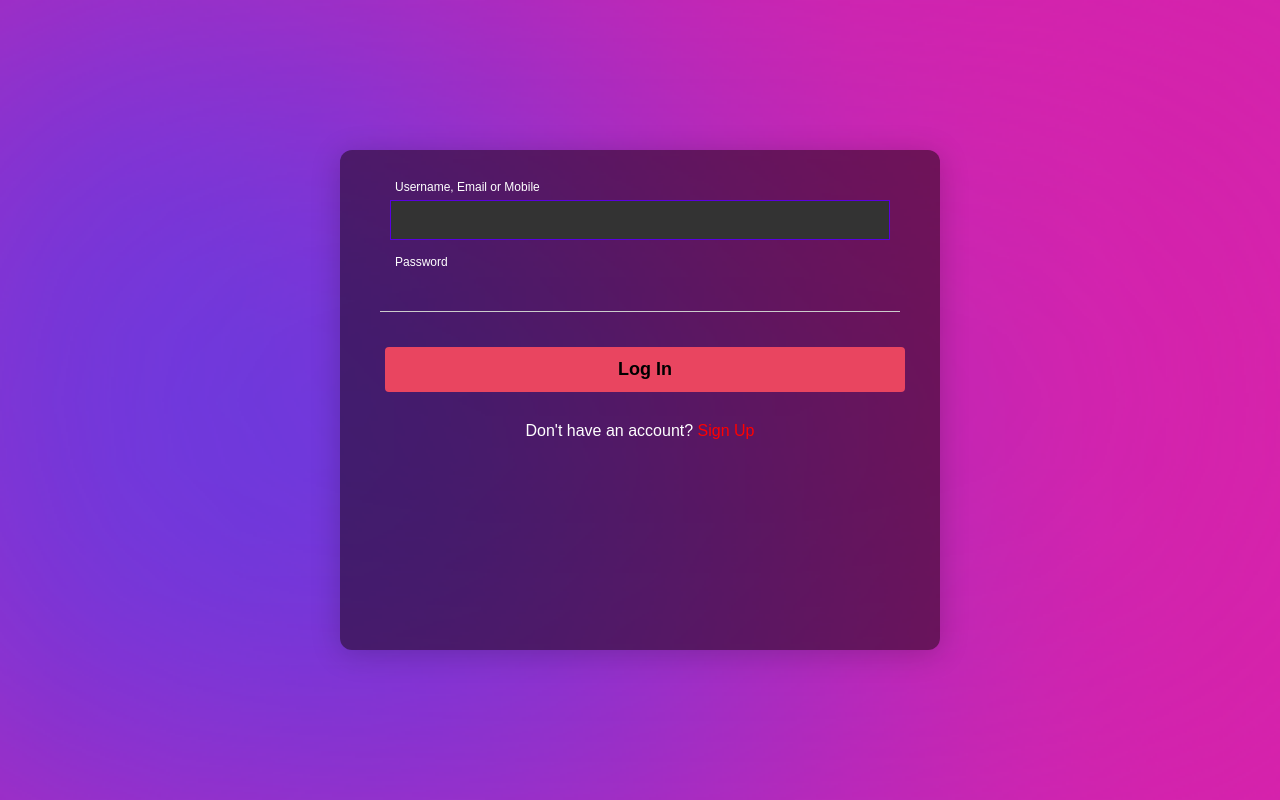
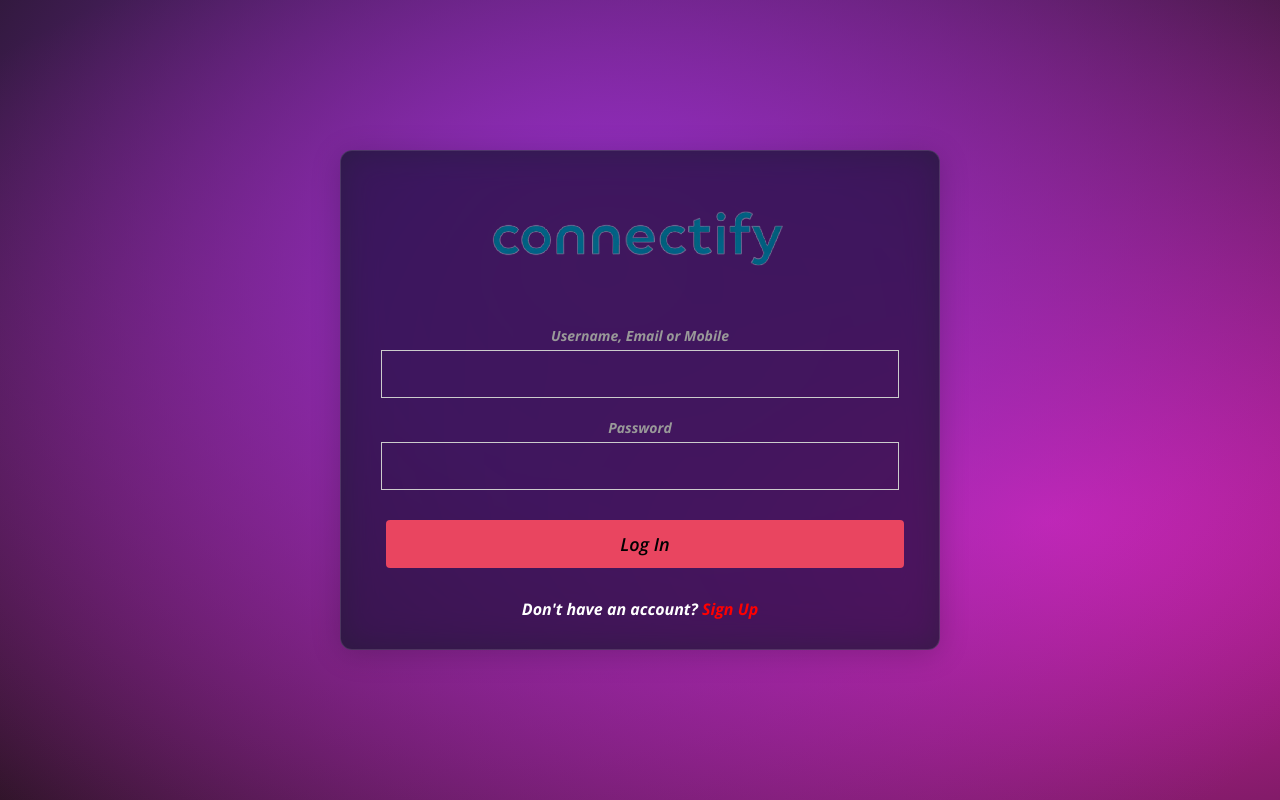
Before and after one commit to rakshitabalikai/ourinsta, a React (Create React App) app: page / in a window 1280 px wide. Built offline with nearby package versions, Linux system fonts and the light colour scheme.

Commit message:
log in css

```diff
--- a/public/index.html
+++ b/public/index.html
@@ -24,7 +24,11 @@
       work correctly both with client-side routing and a non-root public URL.
       Learn how to configure a non-root public URL by running `npm run build`.
     -->
-    <title>React App</title>
+    <title>connectify</title>
+    <link rel="preconnect" href="https://fonts.googleapis.com">
+    <link rel="preconnect" href="https://fonts.gstatic.com" crossorigin>
+    <link href="https://fonts.googleapis.com/css2?family=Open+Sans:ital,wght@0,300..800;1,300..800&display=swap" rel="stylesheet">
+    <link href="https://fonts.googleapis.com/css2?family=Open+Sans:ital,wght@1,300..800&display=swap" rel="stylesheet">
   </head>
   <body>
     <noscript>You need to enable JavaScript to run this app.</noscript>
--- a/src/components/css/CreatePost.css
+++ b/src/components/css/CreatePost.css
@@ -43,7 +43,7 @@ button:hover {
   background-color: #9a00ff;
 }
 
-input[type="file"] {
+.caption {
   padding: 10px;
   margin-top: 10px;
   background-color: #333;
@@ -51,7 +51,7 @@ input[type="file"] {
   color: white;
 }
 
-input[type="text"] {
+.caption > input[type="text"] {
   padding: 10px;
   margin-top: 10px;
   background-color: #333;
--- a/src/components/css/Editprofile.css
+++ b/src/components/css/Editprofile.css
@@ -5,7 +5,7 @@
   }
 
   body {
-    font-family: Arial, sans-serif;
+    /* font-family: Arial, sans-serif; */
     background-color: #000;
     color: #fff;
   }
--- a/src/components/css/Login.css
+++ b/src/components/css/Login.css
@@ -11,17 +11,38 @@
   }
 }
 body {
-  font-family: 'Arial', sans-serif;
+  font-family: "Open Sans", sans-serif;
+  font-optical-sizing: auto;
+  font-weight: 700;
+  font-style: italic;
+  font-variation-settings:
+    "wdth" 100;
   height: 100vh;
   width: 100vw;
-  background: url('../assets/background/blob-scene-haikei\ \(2\).png') no-repeat center center/cover;
+  background-color: #7236d4;
+  background-image:
+      radial-gradient(at 47% 33%, hsl(279.74, 62%, 49%) 0, transparent 95%),
+      radial-gradient(at 82% 65%, hsl(314.84, 73%, 49%) 0, transparent 95%);
+  /* background: url('../assets/background/blurry-gradient-haikei.png') no-repeat center center/cover; */
   display: flex;
   justify-content: center;
   align-items: center;
 }
 
+/* Glassmorphism card effect */
+.card {
+
+}
+
+/* Generated by https://generator.ui.glass/ */
+
 .main-container-login {
-  background: rgba(17, 1, 1, 0.498);
+  backdrop-filter: blur(16px) saturate(180%);
+  -webkit-backdrop-filter: blur(16px) saturate(180%);
+  background-color: rgba(17, 25, 40, 0.75);
+  border-radius: 12px;
+  border: 1px solid rgba(255, 255, 255, 0.125);
+  /* background: rgba(17, 1, 1, 0.498); */
   padding: 40px;
   width: 600px;
   height: 500px;
@@ -31,16 +52,22 @@ body {
 }
 
 .heading {
-  font-family: 'Arial', sans-serif;
-  font-size: 36px;
-  font-weight: 700;
-  color: #fff;
   margin-bottom: 30px;
+}
+.logo{
+  height: 100px;
 }
 
 .field {
   position: relative;
-  margin-bottom: 25px;
+  margin-bottom: 20px; /* Added more space between fields */
+}
+
+.field label {
+  display: block; /* This ensures the label appears above the input */
+  font-size: 14px;
+  color: #999;
+  margin-bottom: 5px; /* Adjust spacing between label and input */
 }
 
 .field input {
@@ -48,30 +75,77 @@ body {
   padding: 14px;
   font-size: 16px;
   border: 1px solid #ccc;
-  /* border-radius: 4px;  */
+  outline: none;
+  background-color: rgba(255, 255, 255, 0);
+}
+/* Autofill background color fix */
+input:-webkit-autofill,
+input:-webkit-autofill:hover,
+input:-webkit-autofill:focus,
+input:-webkit-autofill:active {
+  -webkit-box-shadow: 0 0 0 1000px rgba(255, 255, 255, 0) inset;
+  box-shadow: 0 0 0 1000px rgba(255, 255, 255, 0) inset;
+  -webkit-text-fill-color: #fff; /* Adjust text color for autofill */
+  transition: background-color 5000s ease-in-out 0s;
+}
+
+input:-internal-autofill-selected {
+  appearance: menulist-button;
+  background-image: none !important;
+  background-color: rgba(255, 255, 255, 0) !important; /* Keeps it transparent */
+  color: #fff !important; /* Keeps the text color */
+}
+
+/* Regular input field styles */
+.field input {
+  width: 100%;
+  padding: 14px;
+  font-size: 16px;
+  border: 1px solid #ccc;
+  outline: none;
+  background-color: rgba(255, 255, 255, 0); /* Transparent background */
+  color: #fff; /* White text color */
+}
+
+.field input::placeholder {
+  color: rgba(255, 255, 255, 0.6); /* Placeholder text color */
+}
+
+
+/* .field input {
+  width: 100%;
+  padding: 14px;
+  font-size: 16px;
+  border: 1px solid #ccc;
+  /* border-radius: 4px;
   outline: none;
   background-color: rgba(255, 255, 255, 0);
 }
 
 .field label {
   position: absolute;
-  top: 18px; /* Adjusted for more space */
+  top: 18px; /* Adjusted for more space *
   left: 15px;
-  font-size: 20px;
+  font-size: 14px;
   color: #999;
   transition: 0.3s ease;
-}
+} */
 
 .field input:focus + label,
 .field input:not(:placeholder-shown) + label {
-  top: -30px; /* Brought label higher */
-  font-size: 12px;
+  font-size: 10px;
    color: #fff;
 }
 
 .login-button {
   width: 100%;
   padding: 12px;
+  font-family: "Open Sans", sans-serif;
+  font-optical-sizing: auto;
+  font-weight: 700;
+  font-style: italic;
+  font-variation-settings:
+    "wdth" 100;
   background-color: #e94560;
   color: rgb(0, 0, 0);
   border: none;
--- a/src/components/css/Message.css
+++ b/src/components/css/Message.css
@@ -16,7 +16,7 @@
   }
 
   body {
-    font-family: 'Arial', sans-serif;
+    /* font-family: 'Arial', sans-serif; */
     background-color: var(--primary-bg-color);
   }
 
--- a/src/components/css/Search.css
+++ b/src/components/css/Search.css
@@ -2,7 +2,7 @@
 body {
     margin: 0;
     padding: 0;
-    font-family: Arial, sans-serif;
+    /* font-family: Arial, sans-serif; */
     background-color: #121212; /* Dark background for the app */
     color: white;
 }
--- a/src/components/css/Signup.css
+++ b/src/components/css/Signup.css
@@ -15,7 +15,7 @@
 }
 
 body {
-  font-family: 'Arial', sans-serif;
+  /* font-family: 'Arial', sans-serif; */
   height: 100vh;
   width: 100vw;
   background: url('../assets/background/blurry-gradient-haikei.png') no-repeat center center/cover;
--- a/src/components/pages/CreatePost.js
+++ b/src/components/pages/CreatePost.js
@@ -98,7 +98,7 @@ function CreatePost() {
               )}
 
               {/* Caption input */}
-              <div>
+              <div className="caption">
                 <label>Caption:</label>
                 <input
                   type="text"
--- a/src/components/pages/Login.js
+++ b/src/components/pages/Login.js
@@ -1,4 +1,5 @@
 import '../css/Login.css';
+import logo from "../assets/logo/logo.png"
 import { useState } from 'react';
 import axios from 'axios';
 import { useNavigate } from 'react-router-dom'; // For navigation
@@ -36,14 +37,19 @@ function Login() {
     <div>
       <div className="main-container-login">
         <div className="box1">
+        <div className="heading">
+          <img src={logo}  className="logo" alt="logo" />
+        </div>
           <form className="login-form" onSubmit={handleSubmit}>
+
             <div className='field'>
+              <label htmlFor='mobileOrEmailOrUsername'>Username, Email or Mobile</label>
               <input id='mobileOrEmailOrUsername' type="text" name="mobileOrEmailOrUsername" value={formData.mobileOrEmailOrUsername} onChange={handleChange} required />
-              <label htmlFor='mobileOrEmailOrUsername'>Username, Email or Mobile</label>
             </div>
+
             <div className='field'>
+              <label htmlFor='password'>Password</label>
               <input id='password' type="password" name="password" value={formData.password} onChange={handleChange} required />
-              <label htmlFor='password'>Password</label>
             </div>
             <button className="login-button" title="login">Log In</button>
           </form>
--- a/src/components/pages/Signup.js
+++ b/src/components/pages/Signup.js
@@ -1,4 +1,4 @@
-import '../css/Signup.css';
+// import '../css/Signup.css';
 import { useState } from 'react';
 import { Link, Outlet } from 'react-router-dom';
 import logo from "../assets/logo/logo.png"
--- a/src/components/pages/StoryView.js
+++ b/src/components/pages/StoryView.js
@@ -1,6 +1,6 @@
 import React from 'react';
 import { useParams } from 'react-router-dom';
-import "../css/StoryView.css";
+import "../css/Storyview.css";
 
 // Story data with mixed content (images or videos)
 const storyData = {
```
